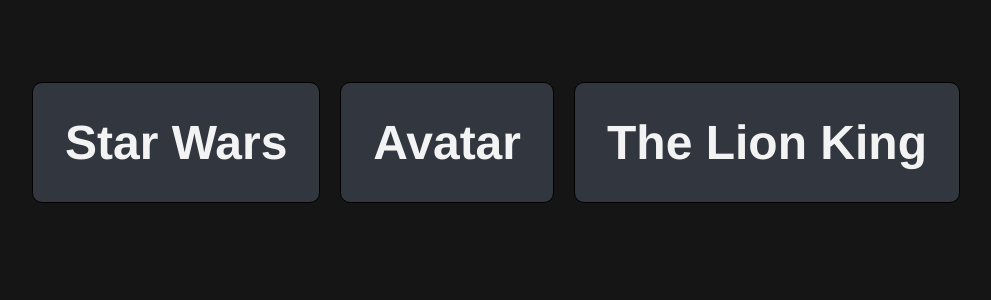
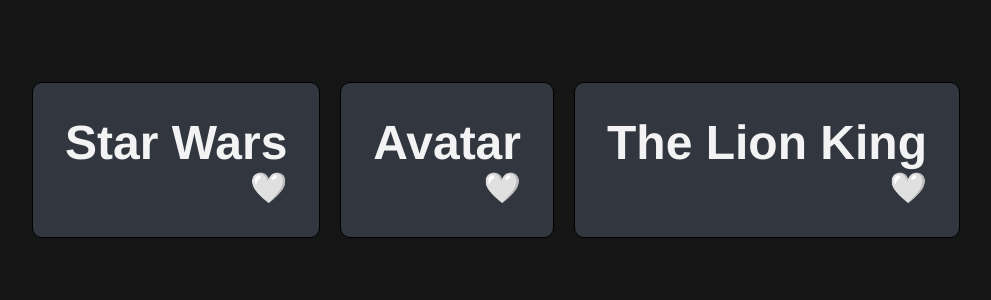
Before and after one commit to DICKSON-hub32/React, a React (Vite) app in the folder my-first-react-app/: page / in a window 1280 px wide. Shown: the top 300 px of the page, without its empty margins (144-1135 px from the left). Built offline with nearby package versions, Linux system fonts and the light colour scheme.

Commit message:
updated hasLiked

```diff
--- a/my-first-react-app/src/App.jsx
+++ b/my-first-react-app/src/App.jsx
@@ -5,13 +5,21 @@
 
 
 const Card = ( {title}) => {
+  const [hasLiked, setHasLiked] = useState(false);
+
   return (
     <div className="card">
       <h2>{ title } </h2>
+
+      <button onClick={() => setHasLiked(true)}>
+        {hasLiked ? '❤️' : '🤍'}
+      </button>
     </div>
   )
 }
 const App = () => {
+
+
   return (
     <div className="card-container">
     <Card title="Star Wars" />
--- a/my-first-react-app/src/index.css
+++ b/my-first-react-app/src/index.css
@@ -34,3 +34,12 @@
   border-radius: 10px;
   min-height: 100px;
   }
+
+  button {
+    border: none;
+    font-size: 30px;
+    background-color: transparent;
+    width: 100%;
+    text-align: right;
+    cursor: pointer;
+  }
```
